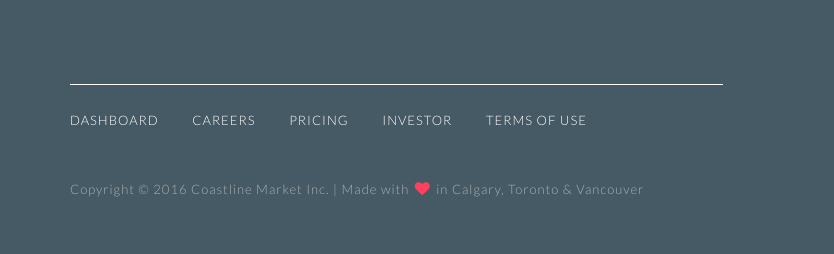
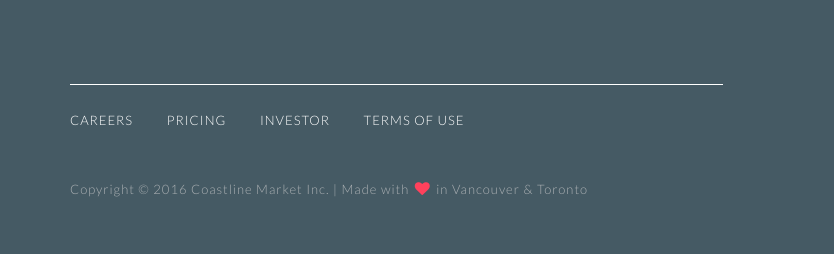
Before and after one commit to AbdulDotKhan/coastline-landing, a website: page terms.html in a window 1280 px wide. Shown: the part 7254-7508 px from the top of the page, 0-834 px from the left. Drawn offline with nearby package versions, Linux system fonts and the light colour scheme.

Commit message:
footer fixed + screenshots hidden

```diff
--- a/terms.html
+++ b/terms.html
@@ -211,14 +211,14 @@
               <div class="col-md-7">
                   <div class="footer-links">
                       <ul class="footer-group">
-                        <li><a href="index.html">Dashboard</a></li>
+                        <!--<li><a href="#beta">Dashboard</a></li>-->
                         <li><a href="careers.html">Careers</a></li>
                           <li><a href="pricing.html">Pricing</a></li>
                           <li><a href="investor.html">Investor</a></li>
                           <li><a href="terms.html">Terms of Use</a></li>
                       </ul>
                       <p>Copyright © 2016 Coastline Market Inc. |
-                      Made with <span class="fa fa-heart"></span> in Calgary, Toronto & Vancouver</p>
+                        Made with <span class="fa fa-heart"></span> in Vancouver & Toronto</p>
                   </div>
               </div>
               <div class="social-share">
```
Also changed, not shown: careers.html (+2 -2 lines), index.html (+2 -2 lines), investor.html (+3 -3 lines), pricing.html (+2 -2 lines).
